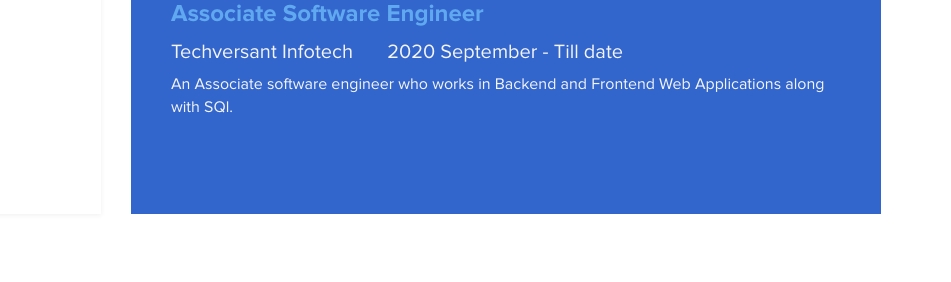
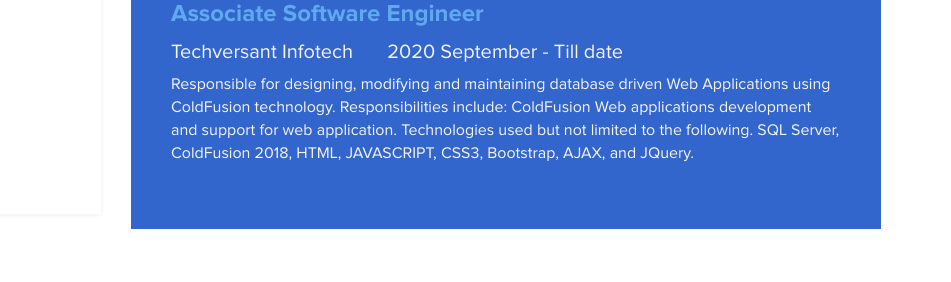
Before and after one commit to vjrj8596/vjrj8596.github.io, a plain HTML site: page index.html in a window 1280 px wide. Shown: the part 1468-1750 px from the top of the page, 329-1280 px from the left. Drawn offline with Linux system fonts and the light colour scheme.

Commit message:
Experience Change

```diff
--- a/index.html
+++ b/index.html
@@ -133,7 +133,7 @@
 						<h4 class="experience-title accent">Associate Software Engineer</h4>
 						<h5>Techversant Infotech</h5><span></span>
 						<h5>2020 September - Till date</h5>
-						<p class="education-description">An Associate software engineer who works in Backend and Frontend Web Applications along with SQl.</p>
+						<p class="education-description">Responsible for designing, modifying and maintaining database driven Web Applications using ColdFusion technology. Responsibilities include: ColdFusion Web applications development and support for web application. Technologies used but not limited to the following. SQL Server, ColdFusion 2018, HTML, JAVASCRIPT, CSS3, Bootstrap, AJAX, and JQuery.</p>
 					</div>
 			</div>
 		</div>
```
